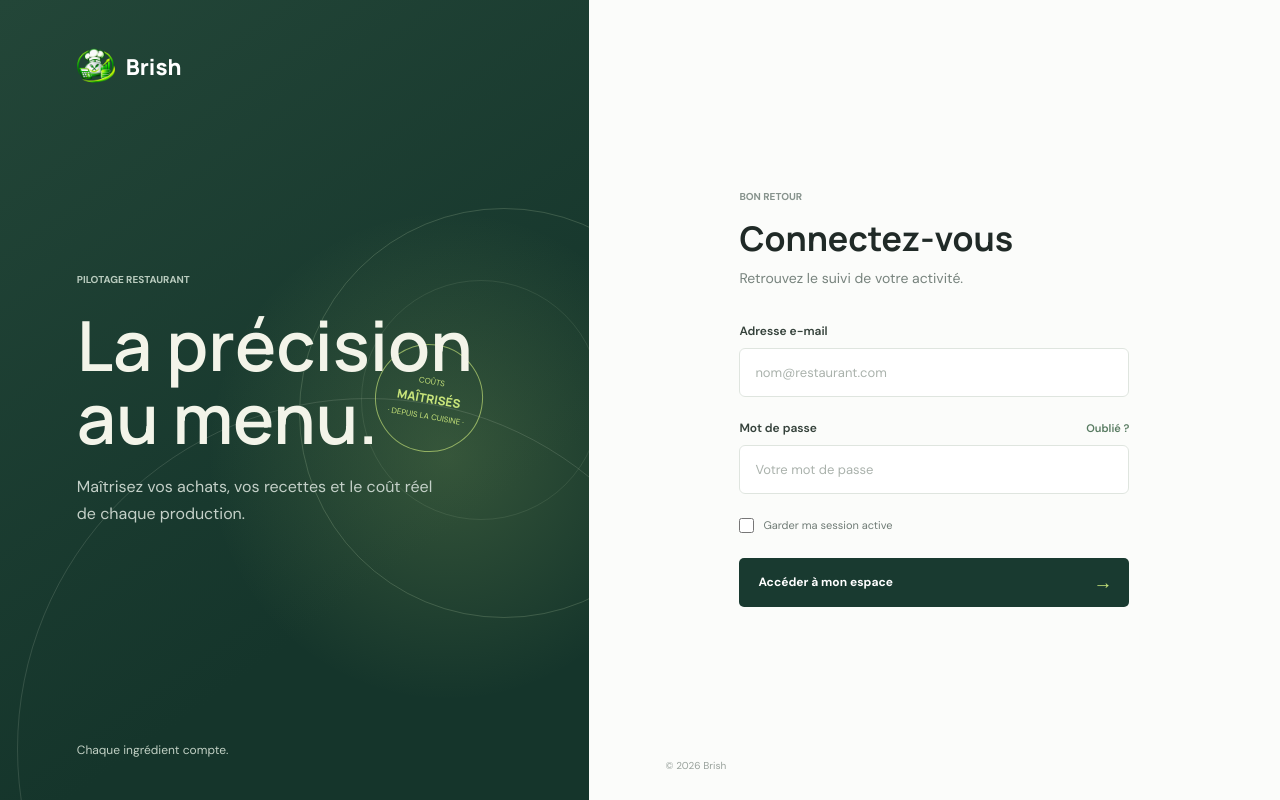
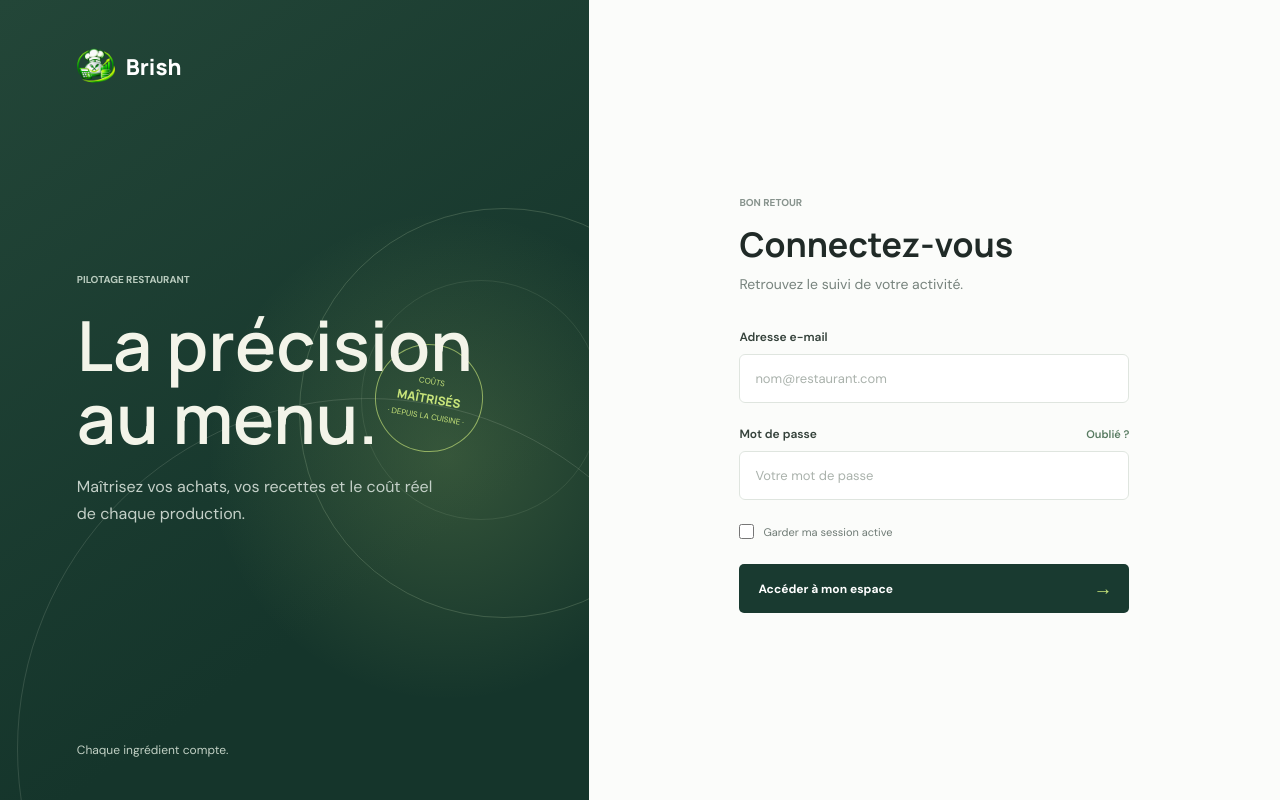
Before and after one commit to GillesVLAVONOU/brish, a Java web app: page /views/login.jsp in a window 1280 px wide. Run offline with Tomcat 11, a stand-in JSP engine, Linux system fonts and the light colour scheme.

Commit message:
Remove copyright notice from login footer
Removed copyright notice from the login footer.

```diff
--- a/src/main/webapp/views/login.jsp
+++ b/src/main/webapp/views/login.jsp
@@ -68,7 +68,7 @@
 					<button class="button button-primary login-submit" type="submit">Accéder à mon espace <span aria-hidden="true">→</span></button>
 				</form>
 			</div>
-			<footer class="login-footer"><span>© 2026 Brish</span></footer>
+			<footer class="login-footer"></footer>
 		</section>
 	</main>
 </body>
```
